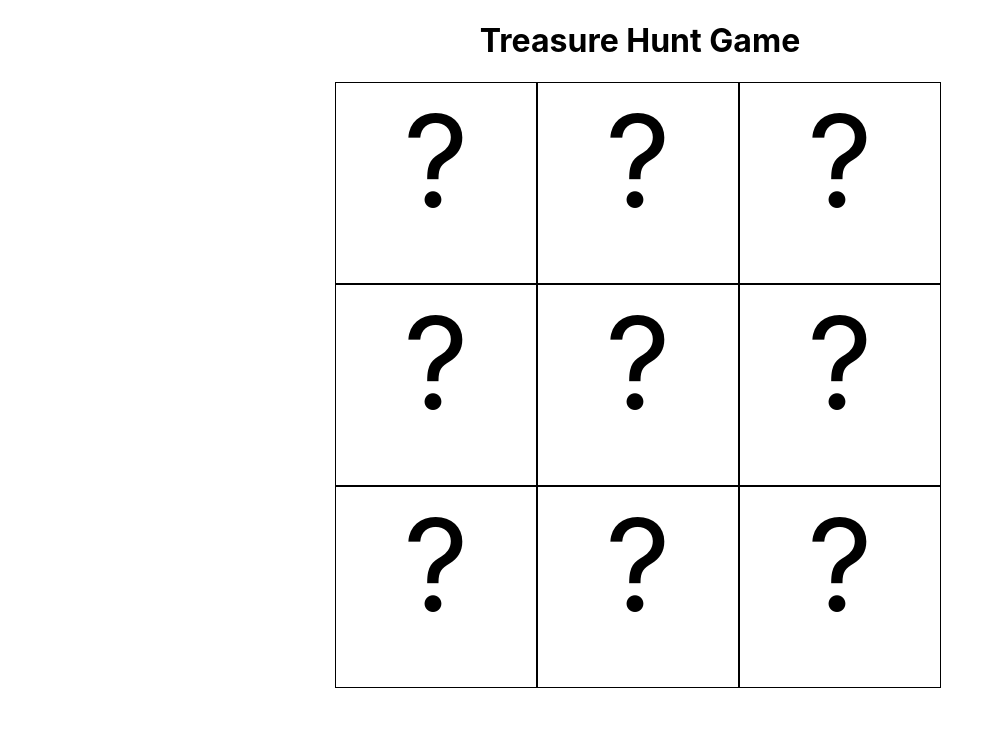
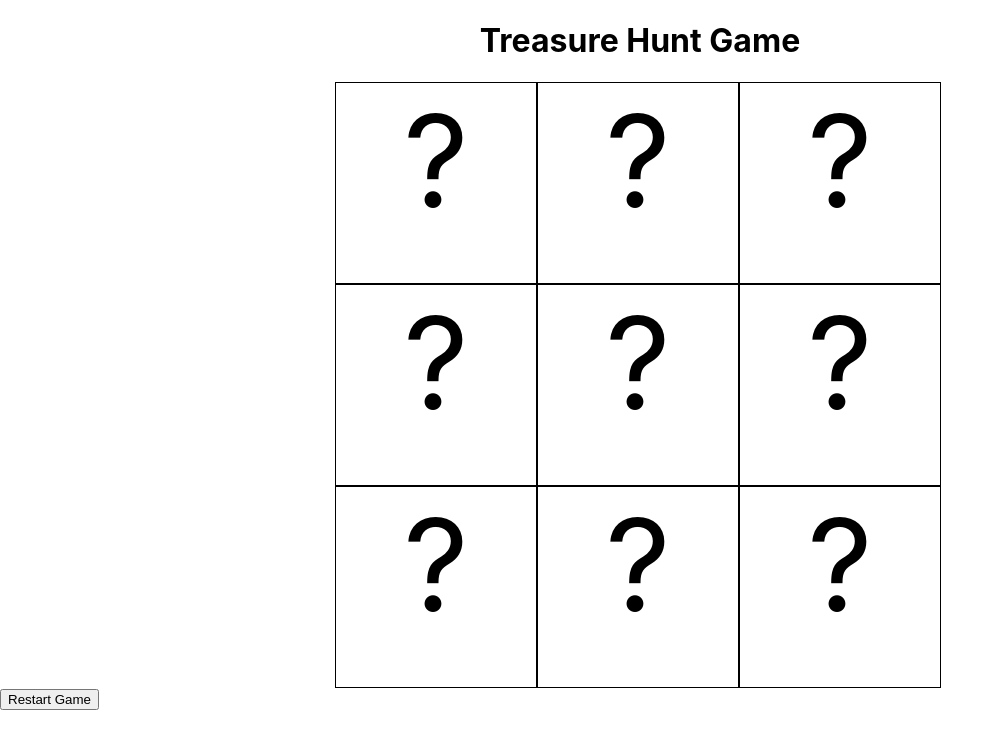
Before and after one commit to learn-academy-2022-foxtrot/treasurehunt-cmacias56, a React (Create React App) app: page / in a window 1280 px wide. Shown: the top 748 px of the page, without its empty margins (0-1004 px from the left). Built offline with nearby package versions, Linux system fonts and the light colour scheme.

Commit message:
As a user, I can click on a “Play Again” button that will restart the game.

```diff
--- a/src/App.js
+++ b/src/App.js
@@ -32,7 +32,22 @@
     setBoard(updateBoard)
   }
   }
-
+  const handleReset = () => {
+    setBoard([
+      "?",
+      "?",
+      "?",
+      "?",
+      "?",
+      "?",
+      "?",
+      "?",
+      "?"
+    ])
+    setTreasureLocation(Math.floor(Math.random() * board.length))
+    setBombLocation(Math.floor(Math.random() * board.length))
+  }
+console.log("bombLocation:" , bombLocation)
   console.log("treasureLocation:", treasureLocation)
   return (
     <>
@@ -46,6 +61,7 @@
                   handleGamePlay={handleGamePlay}/>
       })}
     </div>
+    <button onClick={handleReset}>Restart Game</button>
     </>
   )
 }
```
Also changed, not shown: 1 other file (tests, documents, lock files or other folders).
